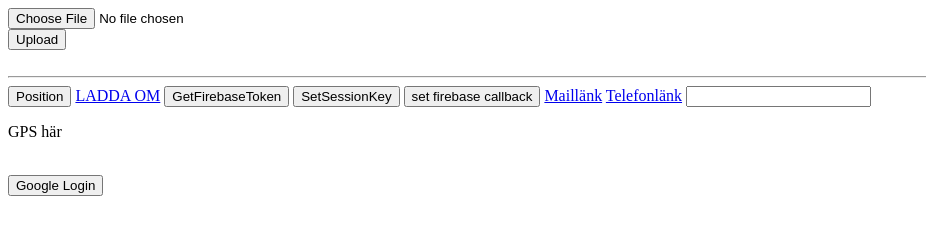
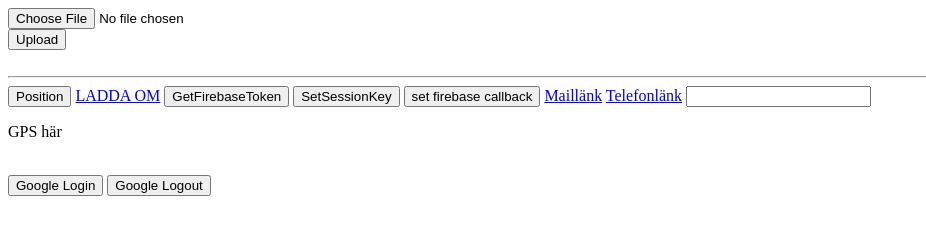
Before and after one commit to AndersDrevin/drevin-upload-img, a website: page index.html in a window 1280 px wide. Shown: the whole page, without its empty margins (0-926 px from the left). Drawn offline with Linux system fonts and the light colour scheme.

Commit message:
Google logout

```diff
--- a/index.html
+++ b/index.html
@@ -23,12 +23,17 @@
 <p id="gpsPos">GPS här</p>
 <br />
 <button id="gLogin" onclick="gLogin()">Google Login</button>
+<button id="gLogout" onclick="gLogout()">Google Logout</button>
 
 
 <script>
 
     function gLogin(){
         webkit.messageHandlers.googleLogin.postMessage("")
+    }
+
+    function gLogout(){
+        webkit.messageHandlers.googleLogout.postMessage("")
     }
 
     function getLocation(){
```
